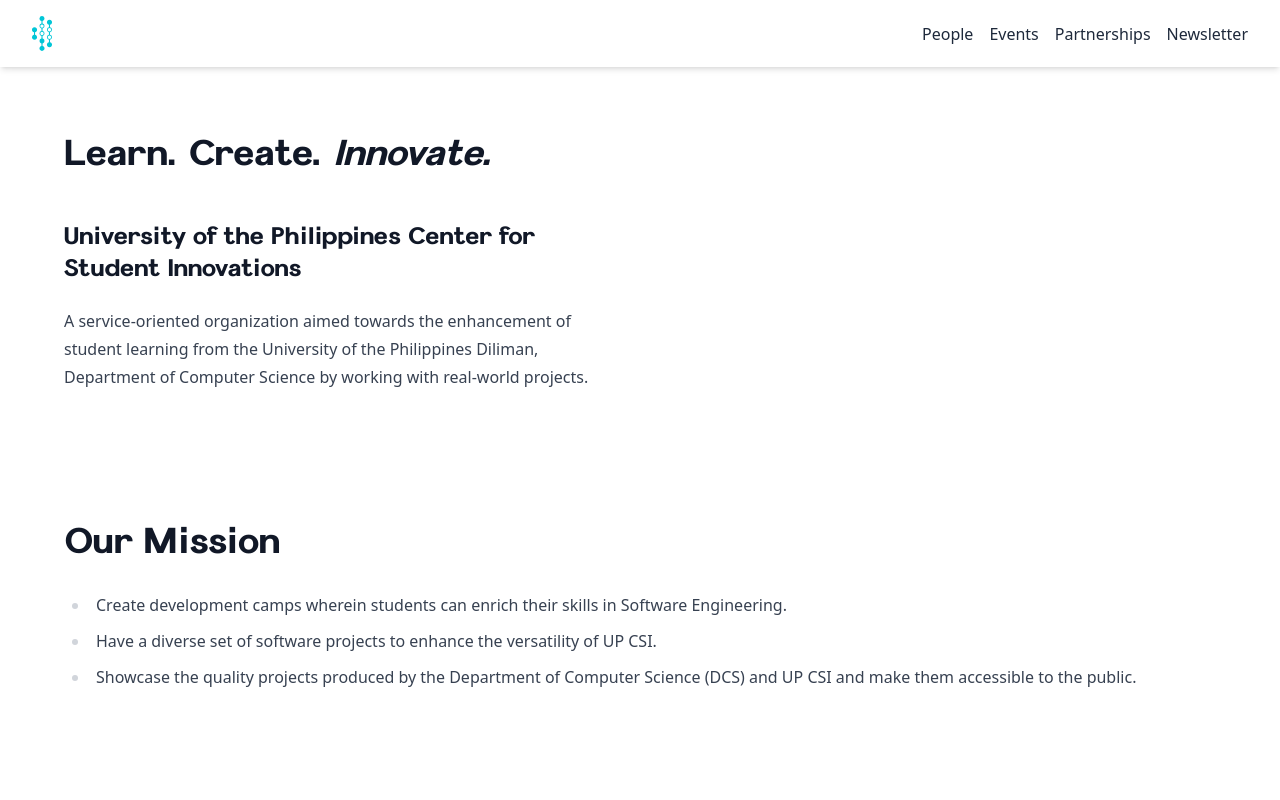
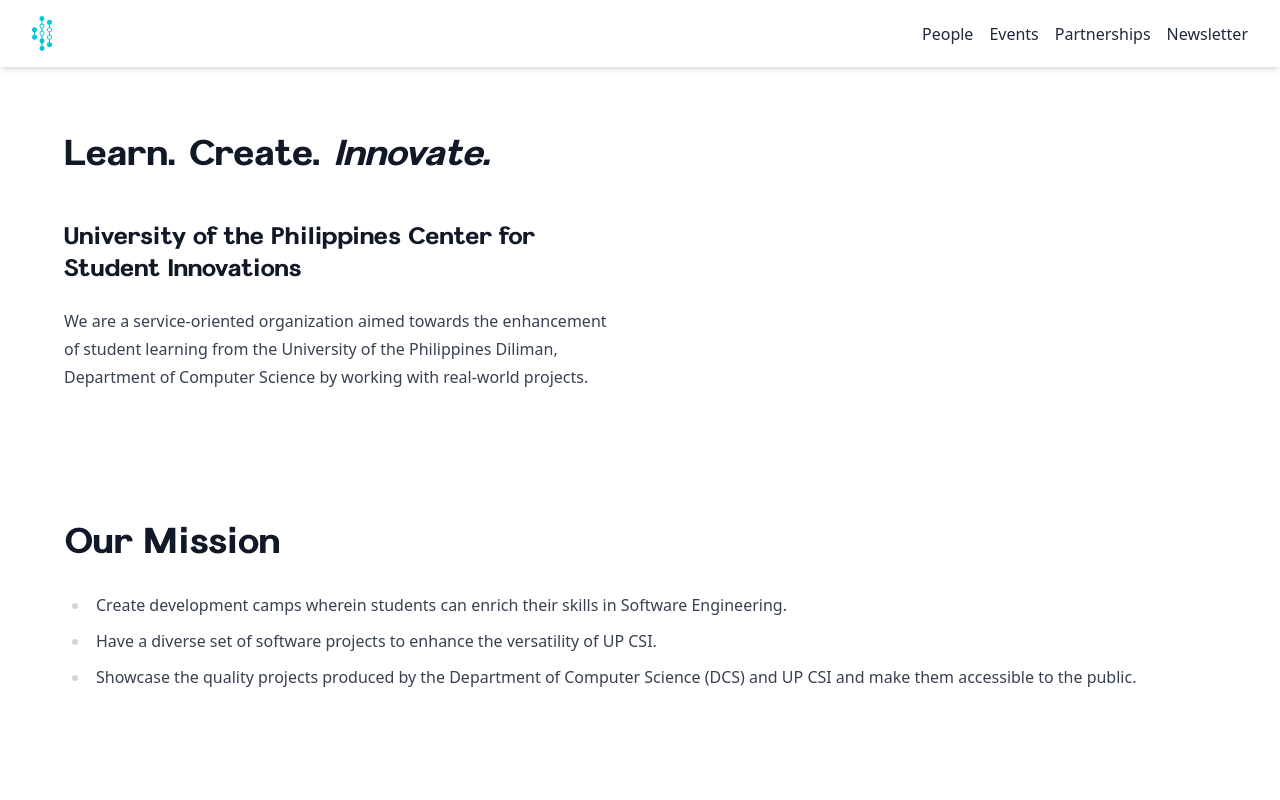
Before and after one commit to up-csi/up-csi.github.io, a SvelteKit app: page / in a window 1280 px wide. Shown: the top 800 px of the page. Built offline with nearby package versions, Linux system fonts and the light colour scheme.

Commit message:
fix: prefer "we" narrative

```diff
--- a/src/routes/+page.svelte
+++ b/src/routes/+page.svelte
@@ -9,9 +9,9 @@
     <h1 class="font-heading">Learn. Create. <em>Innovate.</em></h1>
     <h2 class="font-heading">University of the Philippines Center for Student Innovations</h2>
     <p>
-        A service-oriented organization aimed towards the enhancement of student learning from the
-        University of the Philippines Diliman, Department of Computer Science by working with
-        real-world projects.
+        We are a service-oriented organization aimed towards the enhancement of student learning
+        from the University of the Philippines Diliman, Department of Computer Science by working
+        with real-world projects.
     </p>
 </section>
 <section class="prose max-w-2xl max-w-full p-8 dark:prose-invert sm:p-12 md:p-16">
```
